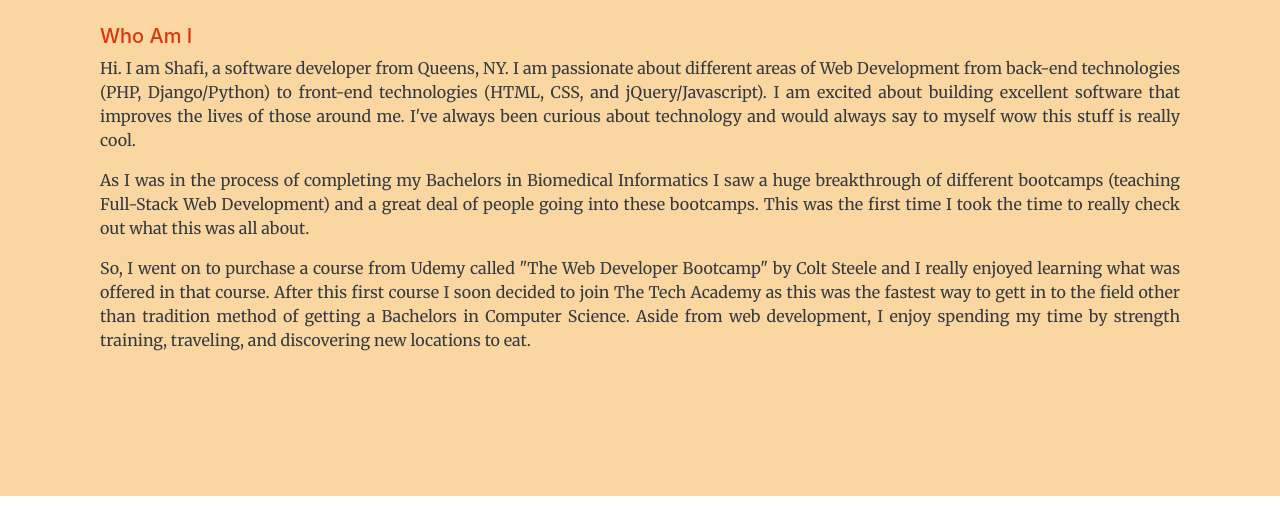
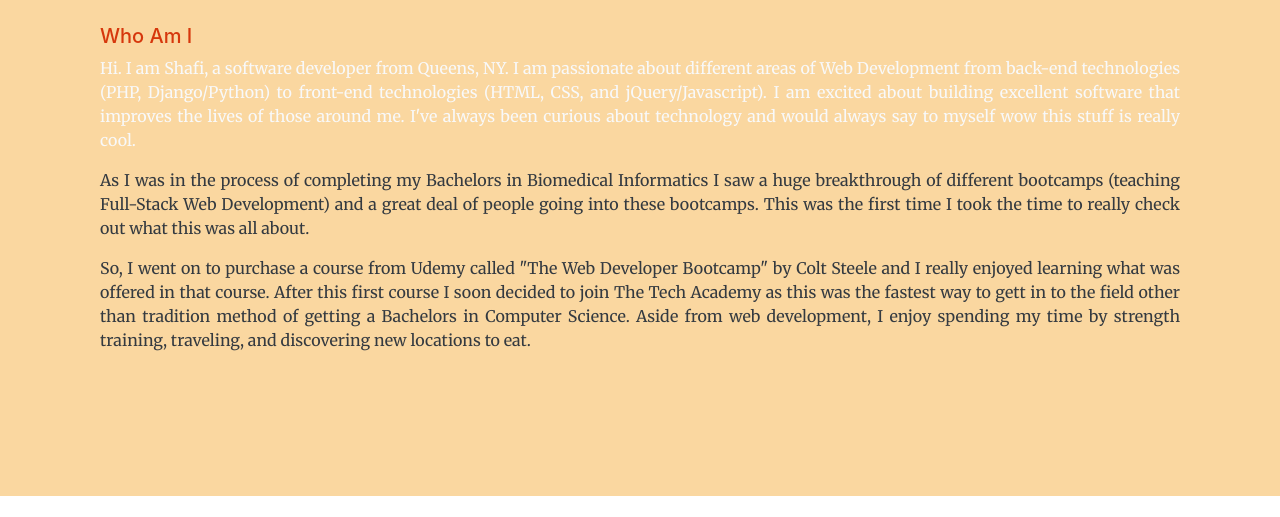
Before and after one commit to rshafi2/rshafi2.github.io, a website with bundled scripts: page index.html in a window 1280 px wide. Shown: the part 1179-1696 px from the top of the page. Built offline with nearby package versions, Linux system fonts and the light colour scheme; files whose address does not match are found by name.

Commit message:
Update index.html

```diff
--- a/index.html
+++ b/index.html
@@ -94,7 +94,7 @@
 
         <div class="col">
             <h5 style="color:#d6370c" >Who Am I</h5>
-            <p  class="text-justify text-dark"> Hi. I am Shafi, a software developer from Queens, NY.
+            <p  class="text-justify text-light"> Hi. I am Shafi, a software developer from Queens, NY.
               I am passionate about different areas of Web Development from back-end technologies (PHP, Django/Python) to front-end technologies (HTML, CSS, and jQuery/Javascript).
               I am excited about building excellent software that improves the lives of those around me. I've always been curious about technology and would always say to myself wow this stuff is really cool.</p>
               <p class="text-justify text-dark">As I was in the process of completing my Bachelors in Biomedical Informatics I saw a huge breakthrough of different bootcamps (teaching Full-Stack Web Development) and a great deal of people going into these bootcamps.
```
